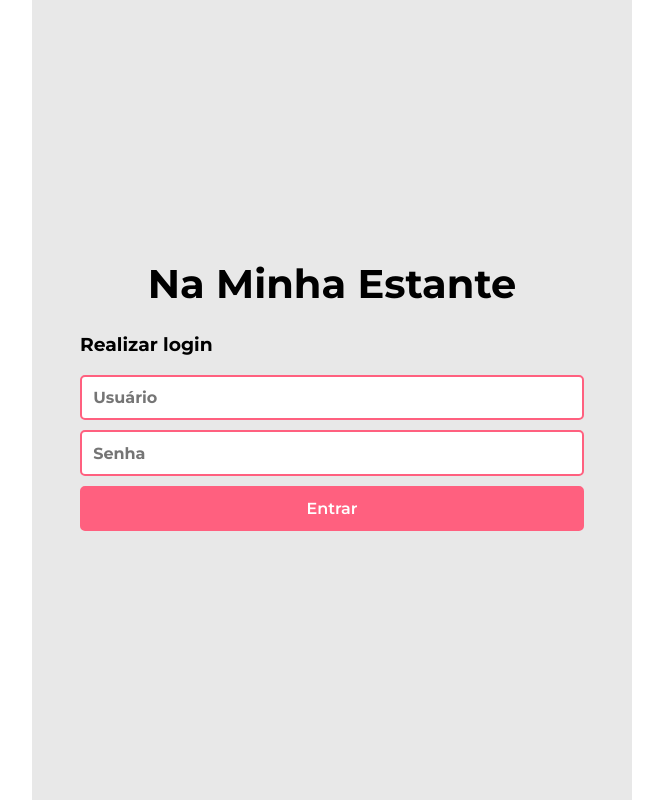
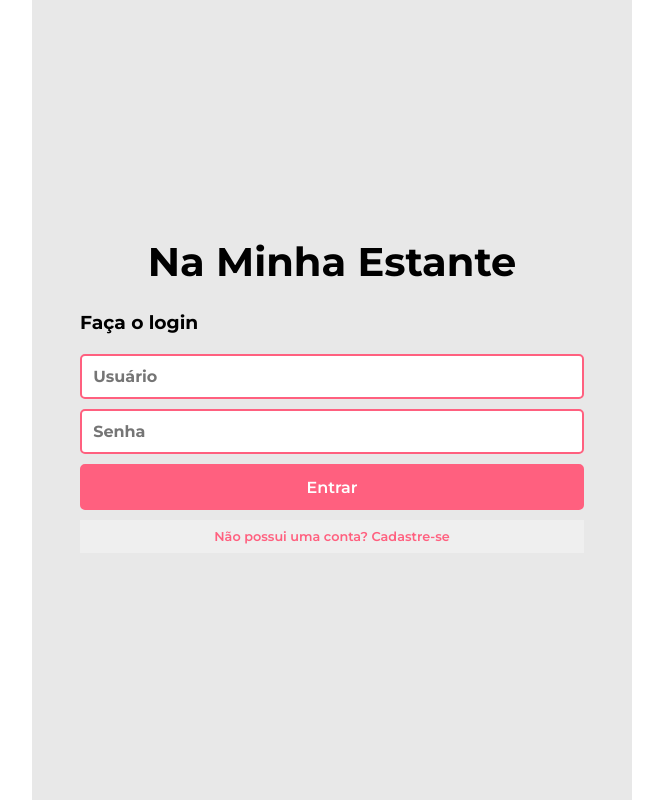
Before and after one commit to vinimateuslima/naminhaestante, a React (Vite) app in the folder frontend/: page /login in a window 1280 px wide. Shown: the whole page, without its empty margins (308-971 px from the left). Built offline with nearby package versions, Linux system fonts and the light colour scheme.

Commit message:
Função de cadastro e criptografando da senha

```diff
--- a/frontend/src/components/LoginForm/LoginForm.jsx
+++ b/frontend/src/components/LoginForm/LoginForm.jsx
@@ -17,7 +17,7 @@ const LoginForm = () => {
     try {
       const data = {
         username: username,
-        passwordHash: password,
+        password: password,
       };
       console.log(data);
       const res = await axios.post(`users/login`, data, {
@@ -43,7 +43,7 @@ const LoginForm = () => {
 
   return (
     <form onSubmit={(e) => handleLogin(e)}>
-        <h3>Realizar login</h3>
+        <h3>Faça o login</h3>
       <input
         type="text"
         name=""
--- a/frontend/src/components/SignupForm/SignupForm.jsx
+++ b/frontend/src/components/SignupForm/SignupForm.jsx
@@ -1,4 +1,4 @@
-import './SignupForm.css'
+import "./SignupForm.css";
 
 import { useState } from "react";
 
@@ -11,20 +11,20 @@ import withReactContent from "sweetalert2-react-content";
 import axios from "../../axios-config";
 
 const SignupForm = () => {
-
   const [username, setUsername] = useState("");
   const [email, setEmail] = useState("");
   const [password, setPassword] = useState("");
 
-    const handleLogin = async () => {
+  const handleCadastro = async (e) => {
+    e.preventDefault();
+
     try {
       const data = {
         username: username,
         email: email,
-          passwordHash: password,
+        password: password,
       };
-
-        const res = await axios.post("users/", data, {
+      const res = await axios.post("users", data, {
         "Content-Type": "application/json",
       });
       toast.success(res.data.msg);
@@ -49,9 +49,10 @@ const SignupForm = () => {
     setPassword(value);
   };
 
+  return (
+    <form onSubmit={(e) => handleCadastro(e)}>
+      <h3>Cadastre-se</h3>
 
-  return (
-    <form onSubmit={handleLogin}>
       <input
         type="text"
         name=""
@@ -66,7 +67,7 @@ const SignupForm = () => {
         type="email"
         name=""
         id="email"
-            maxLength="15"
+        maxLength="365"
         value={email}
         onChange={handleEmail}
         placeholder="Email"
@@ -84,7 +85,7 @@ const SignupForm = () => {
       />
       <input className="btn-login" type="submit" value="Entrar" />
     </form>
-  )
-}
+  );
+};
 
-export default SignupForm
+export default SignupForm;
--- a/frontend/src/routes/Login/Login.css
+++ b/frontend/src/routes/Login/Login.css
@@ -30,3 +30,10 @@
     color: #ffffff;
     font-weight: 600;
 }
+
+.login .btn-conta {
+    border: none;
+    font-size: 0.8em;
+    font-weight: 600;
+    color: var(--primary-color);
+}
--- a/frontend/src/routes/Login/Login.jsx
+++ b/frontend/src/routes/Login/Login.jsx
@@ -13,16 +13,33 @@ import LoginForm from "../../components/LoginForm/LoginForm";
 import SignupForm from "../../components/SignupForm/SignupForm";
 
 const Login = () => {
+  const [possuiConta, setPossuiConta] = useState(true);
 
+  const togglePossuiConta = () => {
+    setPossuiConta((prevMode) => !prevMode); // Troca entre login e registro
+  };
 
   return (
     <div className="login">
-         <div className="login-box">
-         <h1 className="title">Na Minha Estante</h1>
-         <LoginForm/>
-         </div>
+      <div className="login-box">
+        <h1 className="title">Na Minha Estante</h1>
+        {possuiConta ? (
+          <>
+            <LoginForm />
+            <button className="btn-conta" onClick={togglePossuiConta}>
+              Não possui uma conta? Cadastre-se
+            </button>
+          </>
+        ) : (
+          <>
+            <SignupForm />
+            <button className="btn-conta" onClick={togglePossuiConta}>
+              Já possui uma conta? Faça login
+            </button>
+          </>
+        )}
+      </div>
     </div>
-
   );
 };
 
```
Also changed, not shown: 2 other files (tests, documents, lock files or other folders). Lines whose indentation alone changed are shown as unchanged.
